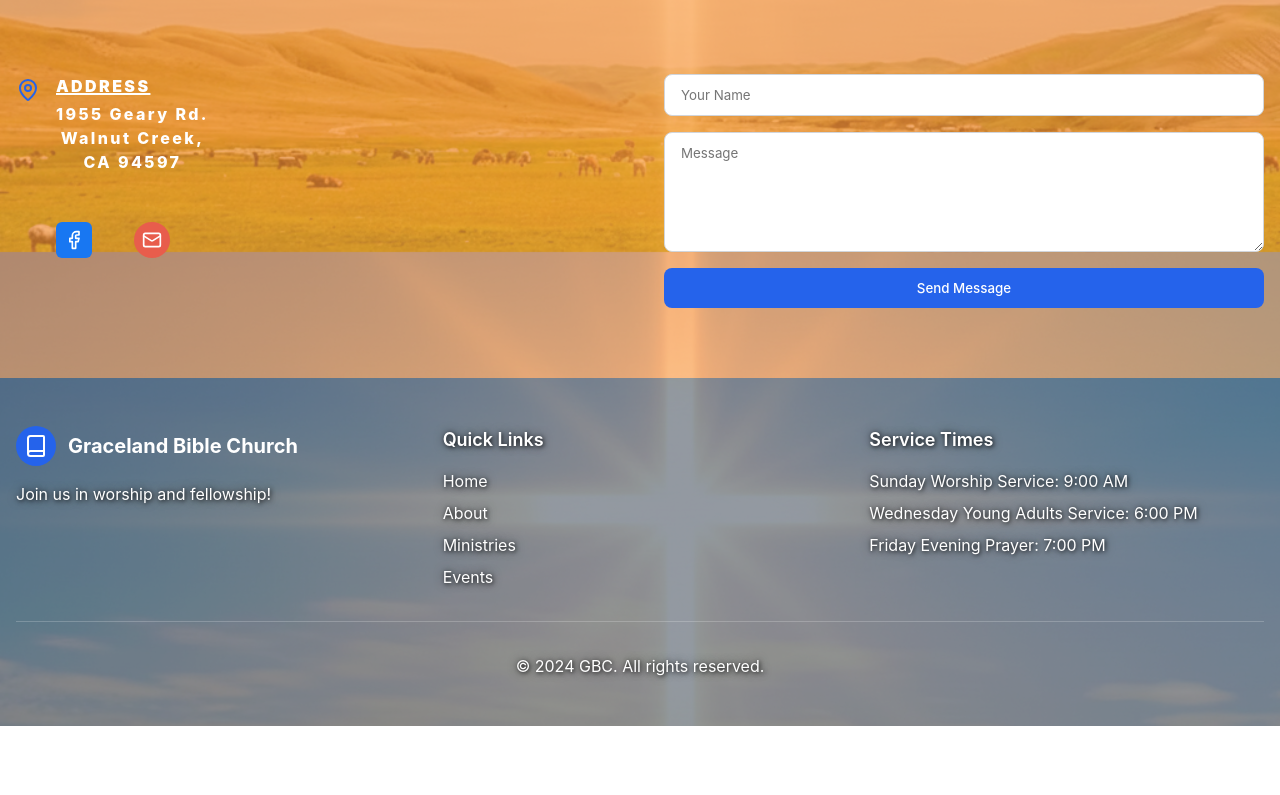
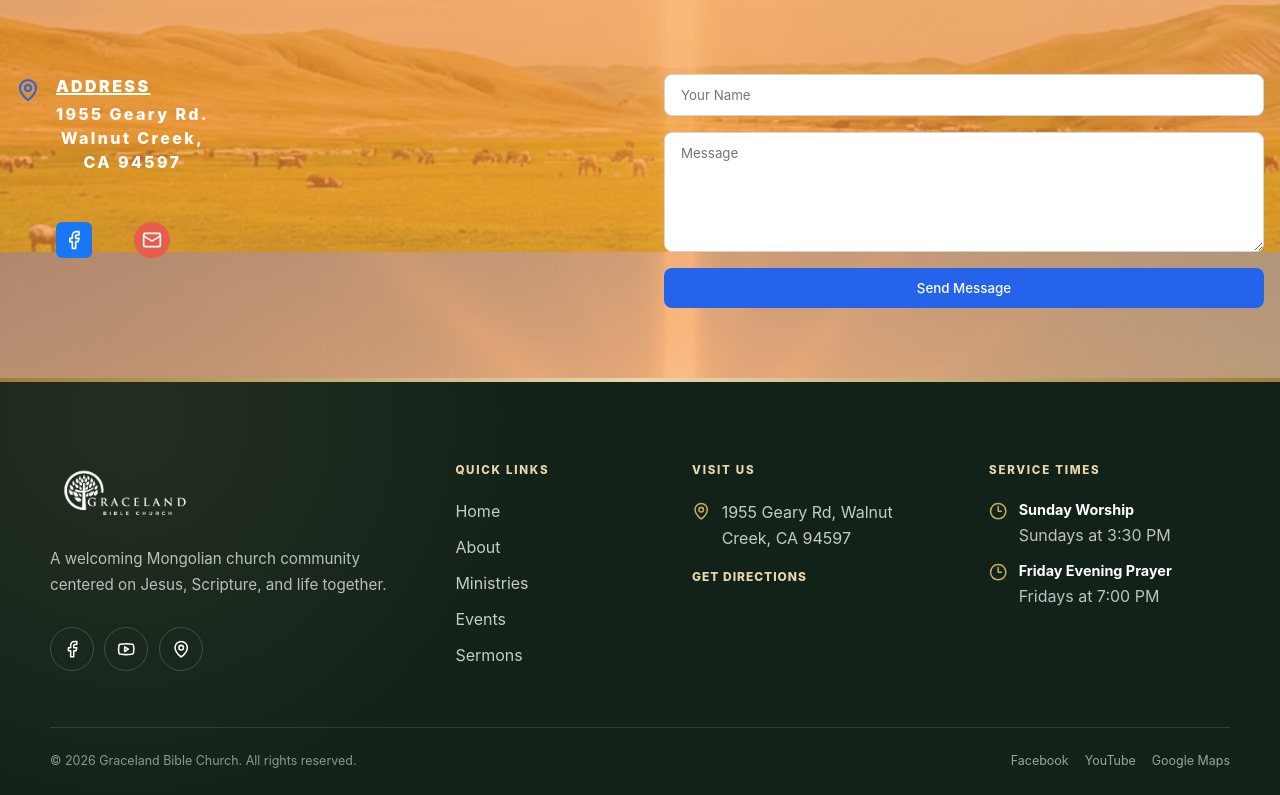
Before and after one commit to enkhbatMunkhbold/graceland_web, a React (Create React App) app in the folder client/: page /home in a window 1280 px wide. Shown: the part 4548-5343 px from the top of the page. Before the commit the page ends 5274 px from the top, so only its background shows below. Built offline with nearby package versions, Linux system fonts and the light colour scheme; no server answers; the HTML template or start-up script is replaced by a standard one.

Commit message:
checkpoint: modernize site footer

```diff
--- a/client/src/components/Footer.js
+++ b/client/src/components/Footer.js
@@ -1,48 +1,110 @@
-import { Book } from 'lucide-react';
+import { Link } from 'react-router-dom';
+import { Clock3, Facebook, MapPin, Youtube } from 'lucide-react';
 import { useLanguage } from '../context/LanguageContext';
+import logoImage from '../assets/logo_with_name.png';
 import '../styling/footer.css';
 
+const ADDRESS = '1955 Geary Rd, Walnut Creek, CA 94597';
+const MAPS_URL = `https://www.google.com/maps/search/?api=1&query=${encodeURIComponent(ADDRESS)}`;
+const FACEBOOK_URL = 'https://www.facebook.com/gracelandoakland';
+const YOUTUBE_URL = 'https://www.youtube.com/@gracelandbiblechurch7040';
+
 function Footer() {
-  const { t } = useLanguage();
+  const { t, language } = useLanguage();
+  const year = new Date().getFullYear();
+  const copy = language === 'mn' ? {
+    welcome: 'Есүс Христ, Бурханы үг болон хамтын амьдралд төвлөрсөн Монгол чуулганы халуун дулаан гэр бүл.',
+    followUs: 'Биднийг дагах',
+    visitUs: 'Манай хаяг',
+    directions: 'Чиглэл авах',
+    maps: 'Google Maps',
+    rights: 'Бүх эрх хуулиар хамгаалагдсан.',
+  } : {
+    welcome: 'A welcoming Mongolian church community centered on Jesus, Scripture, and life together.',
+    followUs: 'Follow us',
+    visitUs: 'Visit us',
+    directions: 'Get directions',
+    maps: 'Google Maps',
+    rights: 'All rights reserved.',
+  };
+
+  const quickLinks = [
+    { label: t('home'), to: '/home' },
+    { label: t('about'), to: '/about' },
+    { label: t('ministries'), to: '/ministries' },
+    { label: t('events'), to: '/events' },
+    { label: t('sermons'), to: '/sermons' },
+  ];
+
+  const scrollToTop = () => window.scrollTo({ top: 0, behavior: 'smooth' });
 
   return (
     <footer className="footer">
+      <div className="footer-accent" aria-hidden="true" />
       <div className="footer-container">
         <div className="footer-grid">
+          <div className="footer-brand">
+            <Link to="/home" className="footer-logo-link" onClick={scrollToTop}>
+              <img src={logoImage} alt={t('churchName')} className="footer-logo-image" loading="lazy" />
+            </Link>
+            <p className="footer-description">{copy.welcome}</p>
+            <div className="footer-socials" aria-label={copy.followUs}>
+              <a href={FACEBOOK_URL} target="_blank" rel="noopener noreferrer" aria-label="Facebook">
+                <Facebook aria-hidden="true" />
+              </a>
+              <a href={YOUTUBE_URL} target="_blank" rel="noopener noreferrer" aria-label="YouTube">
+                <Youtube aria-hidden="true" />
+              </a>
+              <a href={MAPS_URL} target="_blank" rel="noopener noreferrer" aria-label={copy.maps}>
+                <MapPin aria-hidden="true" />
+              </a>
+            </div>
+          </div>
+
+          <nav className="footer-column" aria-label={t('quickLinks')}>
+            <h2 className="footer-heading">{t('quickLinks')}</h2>
+            <ul className="footer-links">
+              {quickLinks.map(link => (
+                <li key={link.to}>
+                  <Link to={link.to} className="footer-link" onClick={scrollToTop}>{link.label}</Link>
+                </li>
+              ))}
+            </ul>
+          </nav>
+
           <div className="footer-column">
-            <div className="footer-logo">
-              <div className="footer-logo-icon">
-                <Book className="footer-icon" />
-              </div>
-              <span className="footer-logo-text">{t('churchName')}</span>
-            </div>
-            <p className="footer-description">
-              {t('welcomeSubtext')}
-            </p>
+            <h2 className="footer-heading">{copy.visitUs}</h2>
+            <a className="footer-address" href={MAPS_URL} target="_blank" rel="noopener noreferrer">
+              <MapPin aria-hidden="true" />
+              <span>{ADDRESS}</span>
+            </a>
+            <a className="footer-direction-link" href={MAPS_URL} target="_blank" rel="noopener noreferrer">
+              {copy.directions}
+            </a>
           </div>
 
           <div className="footer-column">
-            <h3 className="footer-heading">{t('quickLinks')}</h3>
-            <ul className="footer-links">
-              <li><a href="#home" className="footer-link">{t('home')}</a></li>
-              <li><a href="#about" className="footer-link">{t('about')}</a></li>
-              <li><a href="#ministries" className="footer-link">{t('ministries')}</a></li>
-              <li><a href="#events" className="footer-link">{t('events')}</a></li>
-            </ul>
-          </div>
-
-          <div className="footer-column">
-            <h3 className="footer-heading">{t('serviceTimes')}</h3>
+            <h2 className="footer-heading">{t('serviceTimes')}</h2>
             <ul className="footer-services">
-              <li>{t('sundayMorning')}: 9:00 AM</li>
-              <li>{t('sundayEvening')}: 6:00 PM</li>
-              <li>{t('wednesdayPrayer')}: 7:00 PM</li>
+              <li>
+                <Clock3 aria-hidden="true" />
+                <span><strong>{t('sundayWorship')}</strong>{t('sundayWorshipTime')}</span>
+              </li>
+              <li>
+                <Clock3 aria-hidden="true" />
+                <span><strong>{t('fridayPrayer')}</strong>{t('fridayPrayerTime')}</span>
+              </li>
             </ul>
           </div>
         </div>
 
         <div className="footer-bottom">
-          <p>{t('copyright')}</p>
+          <p>© {year} {t('churchName')}. {copy.rights}</p>
+          <div className="footer-bottom-links">
+            <a href={FACEBOOK_URL} target="_blank" rel="noopener noreferrer">Facebook</a>
+            <a href={YOUTUBE_URL} target="_blank" rel="noopener noreferrer">YouTube</a>
+            <a href={MAPS_URL} target="_blank" rel="noopener noreferrer">{copy.maps}</a>
+          </div>
         </div>
       </div>
     </footer>
--- a/client/src/styling/footer.css
+++ b/client/src/styling/footer.css
@@ -1,102 +1,255 @@
 .footer {
-  background-color: rgba(75, 85, 99, 0.6);
-  color: white;
-  padding: 3rem 0;
   position: relative;
+  overflow: hidden;
+  padding: 0;
+  background:
+    radial-gradient(circle at 10% 10%, rgba(199, 170, 102, 0.09), transparent 34%),
+    #132219;
+  color: #fff;
+}
+
+.footer-accent {
+  width: 100%;
+  height: 4px;
+  background: linear-gradient(90deg, #9f7e3c, #e8d7ad 50%, #9f7e3c);
 }
 
 .footer-container {
-  max-width: 1280px;
-  margin: 0 auto;
-  padding: 0 1rem;
+  width: min(100% - 2rem, 1180px);
+  margin-inline: auto;
+  padding-block: 4rem 1.5rem;
 }
 
 .footer-grid {
   display: grid;
-  grid-template-columns: 1fr;
-  gap: 2rem;
-  margin-bottom: 2rem;
+  gap: 3rem;
+  padding-bottom: 3.5rem;
 }
 
-@media (min-width: 768px) {
-  .footer-grid {
-    grid-template-columns: repeat(3, 1fr);
-  }
+.footer-brand {
+  max-width: 340px;
 }
 
-
-.footer-logo {
-  display: flex;
-  align-items: center;
-  margin-bottom: 1rem;
+.footer-logo-link {
+  display: inline-flex;
+  margin-bottom: 1.25rem;
 }
 
-.footer-logo-icon {
-  width: 2.5rem;
-  height: 2.5rem;
-  background-color: #2563eb;
-  border-radius: 50%;
-  display: flex;
-  align-items: center;
-  justify-content: center;
-}
-
-.footer-icon {
-  width: 1.5rem;
-  height: 1.5rem;
-  color: white;
-}
-
-.footer-logo-text {
-  margin-left: 0.75rem;
-  font-size: 1.25rem;
-  font-weight: 700;
+.footer-logo-image {
+  width: auto;
+  height: 64px;
+  object-fit: contain;
+  filter: brightness(0) invert(1);
 }
 
 .footer-description {
-  color: #ffffff;
-  text-shadow: 1px 1px 4px rgba(0, 0, 0, 0.8), 0 0 10px rgba(0, 0, 0, 0.5);
+  max-width: 31rem;
+  margin: 0;
+  color: rgba(255, 255, 255, 0.7);
+  font-size: 0.95rem;
+  line-height: 1.75;
 }
 
 .footer-heading {
-  font-size: 1.125rem;
-  font-weight: 600;
-  margin-bottom: 1rem;
-  color: #ffffff;
-  text-shadow: 1px 1px 4px rgba(0, 0, 0, 0.8), 0 0 10px rgba(0, 0, 0, 0.5);
+  margin: 0 0 1.25rem;
+  color: #e8d7ad;
+  font-size: 0.72rem;
+  font-weight: 800;
+  letter-spacing: 0.15em;
+  text-transform: uppercase;
 }
 
 .footer-links,
 .footer-services {
-  list-style: none;
-  padding: 0;
-  margin: 0;
   display: flex;
   flex-direction: column;
-  gap: 0.5rem;
+  gap: 0.75rem;
+  margin: 0;
+  padding: 0;
+  list-style: none;
 }
 
-.footer-link {
-  color: #ffffff;
+.footer-link,
+.footer-direction-link,
+.footer-bottom-links a {
+  position: relative;
+  display: inline-flex;
+  color: rgba(255, 255, 255, 0.76);
   text-decoration: none;
-  transition: color 0.2s;
-  text-shadow: 1px 1px 4px rgba(0, 0, 0, 0.8), 0 0 10px rgba(0, 0, 0, 0.5);
+  transition: color 180ms ease;
 }
 
-.footer-link:hover {
-  color: #bfdbfe;
-  text-shadow: 1px 1px 6px rgba(0, 0, 0, 0.9), 0 0 15px rgba(0, 0, 0, 0.6);
+.footer-link::after {
+  content: '';
+  position: absolute;
+  left: 0;
+  bottom: -0.2rem;
+  width: 0;
+  height: 1px;
+  background: #c7aa66;
+  transition: width 180ms ease;
 }
 
-.footer-services {
-  color: #ffffff;
-  text-shadow: 1px 1px 4px rgba(0, 0, 0, 0.8), 0 0 10px rgba(0, 0, 0, 0.5);
+.footer-link:hover,
+.footer-direction-link:hover,
+.footer-bottom-links a:hover {
+  color: #fff;
+}
+
+.footer-link:hover::after {
+  width: 100%;
+}
+
+.footer-address {
+  display: flex;
+  align-items: flex-start;
+  gap: 0.7rem;
+  max-width: 250px;
+  color: rgba(255, 255, 255, 0.76);
+  line-height: 1.65;
+  text-decoration: none;
+  transition: color 180ms ease;
+}
+
+.footer-address:hover {
+  color: #fff;
+}
+
+.footer-address svg,
+.footer-services svg {
+  width: 1.15rem;
+  min-width: 1.15rem;
+  height: 1.15rem;
+  margin-top: 0.22rem;
+  color: #c7aa66;
+}
+
+.footer-direction-link {
+  margin-top: 1rem;
+  color: #e8d7ad;
+  font-size: 0.75rem;
+  font-weight: 800;
+  letter-spacing: 0.08em;
+  text-transform: uppercase;
+}
+
+.footer-services li {
+  display: flex;
+  align-items: flex-start;
+  gap: 0.7rem;
+  color: rgba(255, 255, 255, 0.72);
+  line-height: 1.55;
+}
+
+.footer-services strong {
+  display: block;
+  margin-bottom: 0.1rem;
+  color: #fff;
+  font-size: 0.9rem;
+}
+
+.footer-socials {
+  display: flex;
+  gap: 0.65rem;
+  margin-top: 1.75rem;
+}
+
+.footer-socials a {
+  width: 44px;
+  height: 44px;
+  display: grid;
+  place-items: center;
+  border: 1px solid rgba(255, 255, 255, 0.18);
+  border-radius: 50%;
+  color: #fff;
+  transition: background-color 180ms ease, border-color 180ms ease, color 180ms ease, transform 180ms ease;
+}
+
+.footer-socials a:hover {
+  border-color: #c7aa66;
+  background: #c7aa66;
+  color: #132219;
+  transform: translateY(-2px);
+}
+
+.footer-socials svg {
+  width: 1.15rem;
+  height: 1.15rem;
 }
 
 .footer-bottom {
-  border-top: 1px solid rgba(255, 255, 255, 0.2);
-  padding-top: 2rem;
-  text-align: center;
-  color: #ffffff;
-  text-shadow: 1px 1px 4px rgba(0, 0, 0, 0.8), 0 0 10px rgba(0, 0, 0, 0.5);
+  display: flex;
+  flex-direction: column;
+  gap: 1rem;
+  padding-top: 1.5rem;
+  border-top: 1px solid rgba(255, 255, 255, 0.12);
+  color: rgba(255, 255, 255, 0.52);
+  font-size: 0.78rem;
 }
+
+.footer-bottom p {
+  margin: 0;
+}
+
+.footer-bottom-links {
+  display: flex;
+  flex-wrap: wrap;
+  gap: 1rem;
+}
+
+.footer-bottom-links a {
+  color: rgba(255, 255, 255, 0.58);
+}
+
+.footer a:focus-visible {
+  outline: 3px solid #e8d7ad;
+  outline-offset: 4px;
+  border-radius: 2px;
+}
+
+@media (min-width: 640px) {
+  .footer-container {
+    width: min(100% - 3rem, 1180px);
+  }
+
+  .footer-grid {
+    grid-template-columns: repeat(2, minmax(0, 1fr));
+  }
+
+  .footer-brand {
+    grid-column: 1 / -1;
+  }
+
+  .footer-bottom {
+    flex-direction: row;
+    align-items: center;
+    justify-content: space-between;
+  }
+}
+
+@media (min-width: 1024px) {
+  .footer-container {
+    width: min(100% - 4rem, 1180px);
+    padding-top: 5rem;
+  }
+
+  .footer-grid {
+    grid-template-columns: 1.45fr 0.75fr 1fr 1fr;
+    gap: 3.5rem;
+  }
+
+  .footer-brand {
+    grid-column: auto;
+  }
+}
+
+@media (prefers-reduced-motion: reduce) {
+  .footer-link::after,
+  .footer-socials a {
+    transition: none;
+  }
+
+  .footer-socials a:hover {
+    transform: none;
+  }
+}
```
